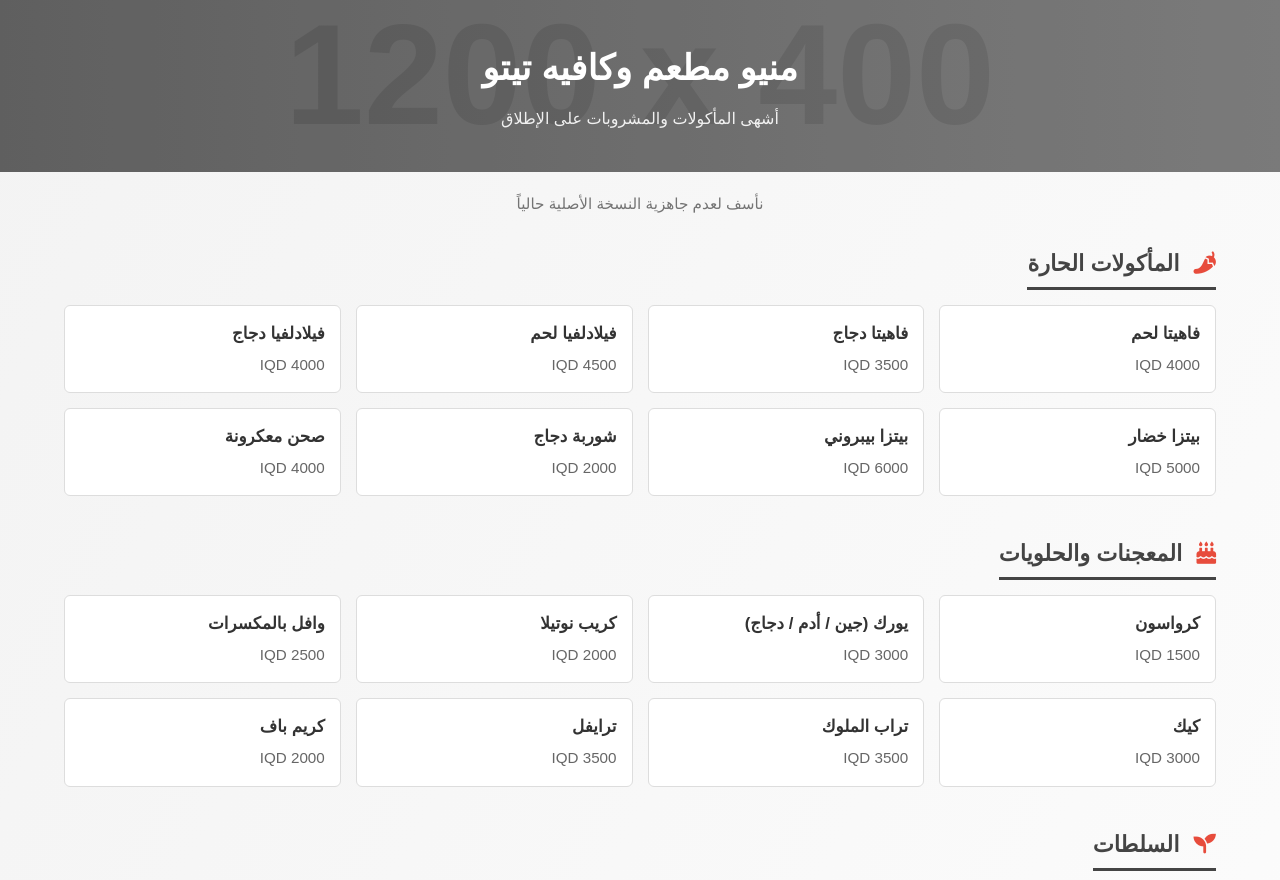
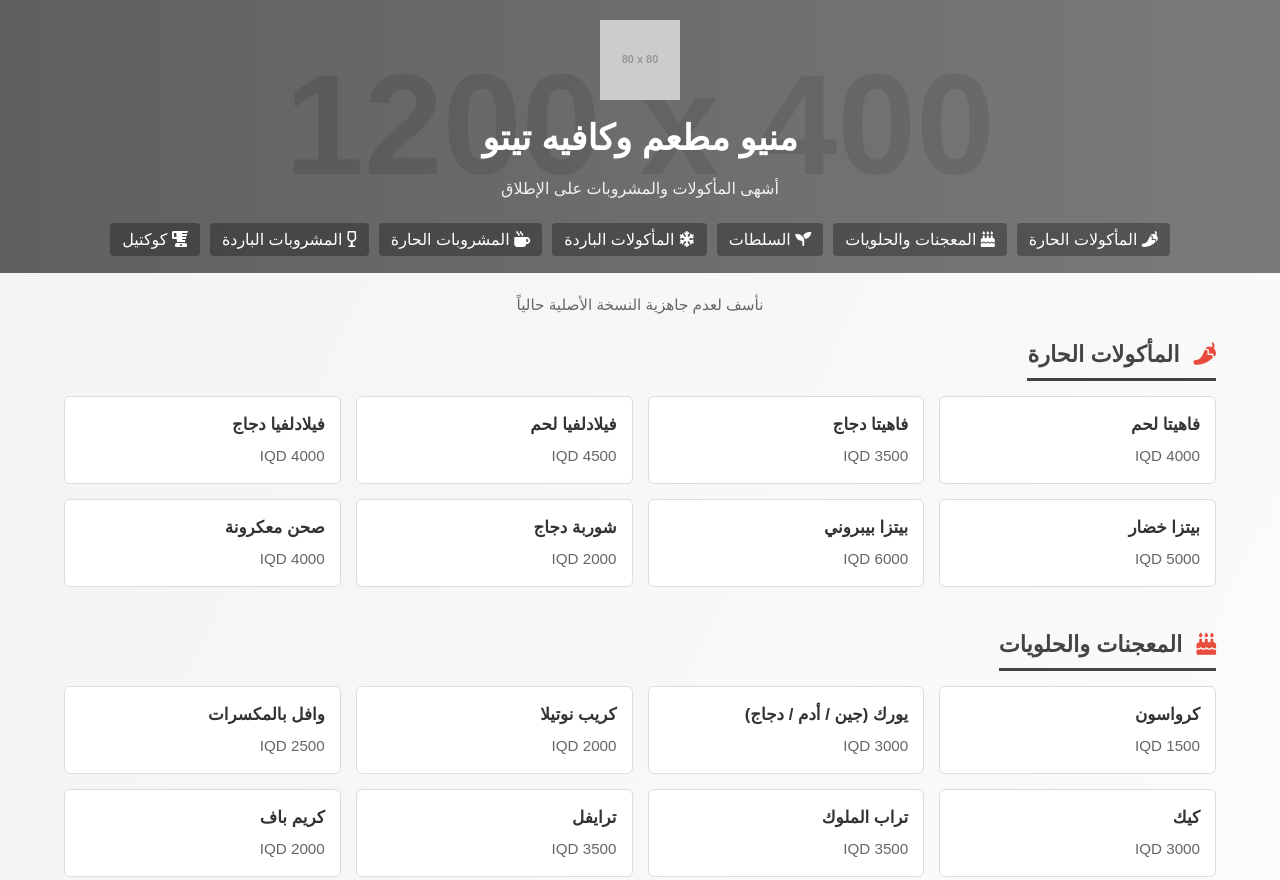
Before and after one commit to 7aider101/Re, a plain HTML site: page index.html in a window 1280 px wide. Shown: the top 880 px of the page. Drawn offline with Linux system fonts and the light colour scheme; placeholder pictures from the web are drawn by us.

Commit message:
Update index.html

```diff
--- a/index.html
+++ b/index.html
@@ -12,80 +12,106 @@
     referrerpolicy="no-referrer"
   />
   <style>
-    /* إعدادات أساسية للخط واتجاه النص */
+    /* تأثير التنقل السلس */
+    html {
+      scroll-behavior: smooth;
+    }
+    /* إعدادات أساسية */
     * {
       box-sizing: border-box;
       margin: 0;
       padding: 0;
     }
-
     body {
-      direction: rtl; /* المحتوى باللغة العربية */
-      font-family: "Tajawal", sans-serif; /* أو أي خط تفضله */
+      direction: rtl;
+      font-family: "Tajawal", sans-serif;
       background: linear-gradient(to bottom right, #f3f3f3, #ffffff);
       color: #333;
       line-height: 1.6;
     }
-
-    /* ترويسة الصفحة */
+    /* الترويسة مع الخلفية واللوجو وشريط التنقل */
     header {
       background: linear-gradient(to right, #444, #666);
       color: #fff;
       text-align: center;
-      padding: 40px 20px;
-      margin-bottom: 20px;
+      padding: 20px;
       position: relative;
       overflow: hidden;
     }
-
-    /* خلفية صورة شفافة في الهيدر (اختياري) */
     header::before {
       content: "";
       background: url('https://via.placeholder.com/1200x400/333/fff?text=Restaurant+Background') no-repeat center center;
       background-size: cover;
       opacity: 0.2;
       position: absolute;
-      top: 0; right: 0; bottom: 0; left: 0;
+      top: 0;
+      right: 0;
+      bottom: 0;
+      left: 0;
       z-index: 0;
     }
-
+    .header-content {
+      position: relative;
+      z-index: 1;
+      display: flex;
+      flex-direction: column;
+      align-items: center;
+    }
+    .logo {
+      width: 80px;
+      height: auto;
+      margin-bottom: 10px;
+    }
     header h1 {
       font-size: 2.2rem;
       margin-bottom: 10px;
-      z-index: 1; /* لجعل النص فوق صورة الخلفية */
-      position: relative;
     }
-
     header p {
       font-size: 1rem;
-      margin-bottom: 0;
       opacity: 0.9;
-      z-index: 1;
-      position: relative;
+      margin-bottom: 15px;
     }
-
-    /* حاوية المحتوى الأساسي */
+    nav {
+      margin-top: 10px;
+    }
+    nav ul {
+      list-style: none;
+      display: flex;
+      flex-wrap: wrap;
+      justify-content: center;
+      gap: 10px;
+      padding: 0;
+    }
+    nav ul li {
+      margin: 0;
+    }
+    nav ul li a {
+      color: #fff;
+      text-decoration: none;
+      padding: 8px 12px;
+      background-color: rgba(0, 0, 0, 0.3);
+      border-radius: 4px;
+      transition: background-color 0.3s ease;
+    }
+    nav ul li a:hover {
+      background-color: rgba(0, 0, 0, 0.6);
+    }
+    /* تنسيق المحتوى الرئيسي */
     .container {
       width: 90%;
       max-width: 1200px;
       margin: 0 auto 50px auto;
-      position: relative;
     }
-
-    /* نص اعتذار أو ملاحظة */
     .note {
       text-align: center;
-      margin: 0 auto 30px auto;
+      margin: 20px auto;
       color: #666;
       font-size: 0.95rem;
-      opacity: 0.9;
     }
-
-    /* عناوين الأقسام */
+    /* أقسام القائمة */
     .category {
       margin-bottom: 40px;
     }
-
     .category h2 {
       font-size: 1.4rem;
       margin-bottom: 15px;
@@ -93,21 +119,17 @@
       padding-bottom: 5px;
       border-bottom: 3px solid #444;
       color: #444;
-      position: relative;
     }
-
     .category h2 i {
       margin-left: 8px;
-      color: #e74c3c; /* لون أيقونة */
+      color: #e74c3c;
     }
-
     /* شبكة عرض العناصر */
     .menu-grid {
       display: grid;
       grid-template-columns: repeat(auto-fill, minmax(220px, 1fr));
       gap: 15px;
     }
-
     .menu-item {
       background-color: #fff;
       border: 1px solid #ddd;
@@ -117,46 +139,34 @@
       flex-direction: column;
       justify-content: space-between;
       transition: box-shadow 0.2s ease;
-      position: relative;
     }
-
     .menu-item:hover {
       box-shadow: 0 2px 8px rgba(0,0,0,0.1);
     }
-
     .item-name {
       font-weight: bold;
       font-size: 1.05rem;
       margin-bottom: 5px;
-      color: #333;
     }
-
     .item-price {
       color: #666;
       font-size: 0.95rem;
-      margin-top: auto; /* لضمان بقاء السعر في الأسفل */
+      margin-top: auto;
     }
-
-    /* فوتر بسيط */
+    /* تنسيق الفوتر */
     footer {
       text-align: center;
       background-color: #444;
       color: #fff;
       padding: 15px 20px;
       font-size: 0.9rem;
+      line-height: 1.5;
     }
-
-    /* جعل الفوتر ثابتًا بأسفل الصفحة إن أردت (اختياري)
-       ملاحظة: هذا قد يتداخل مع بعض الشاشات الصغيرة */
-    /*
-    footer {
-      position: fixed;
-      bottom: 0;
-      left: 0;
-      right: 0;
+    .footer-extra {
+      margin-top: 10px;
+      font-size: 0.8rem;
+      color: #ccc;
     }
-    */
-
     @media (max-width: 768px) {
       footer {
         position: static;
@@ -165,21 +175,35 @@
   </style>
 </head>
 <body>
-
-  <!-- الترويسة -->
+  <!-- الترويسة مع اللوجو وشريط التنقل -->
   <header>
-    <h1>منيو مطعم وكافيه تيتو</h1>
-    <p>أشهى المأكولات والمشروبات على الإطلاق</p>
+    <div class="header-content">
+      <!-- مكان عرض اللوجو -->
+      <img src="https://via.placeholder.com/80x80.png?text=Logo" alt="Logo" class="logo" />
+      <h1>منيو مطعم وكافيه تيتو</h1>
+      <p>أشهى المأكولات والمشروبات على الإطلاق</p>
+      <!-- شريط التنقل -->
+      <nav>
+        <ul>
+          <li><a href="#hot-dishes"><i class="fas fa-pepper-hot"></i> المأكولات الحارة</a></li>
+          <li><a href="#pastries"><i class="fas fa-birthday-cake"></i> المعجنات والحلويات</a></li>
+          <li><a href="#salads"><i class="fas fa-seedling"></i> السلطات</a></li>
+          <li><a href="#cold-dishes"><i class="fas fa-snowflake"></i> المأكولات الباردة</a></li>
+          <li><a href="#hot-drinks"><i class="fas fa-mug-hot"></i> المشروبات الحارة</a></li>
+          <li><a href="#cold-drinks"><i class="fas fa-wine-glass-alt"></i> المشروبات الباردة</a></li>
+          <li><a href="#cocktails"><i class="fas fa-blender"></i> كوكتيل</a></li>
+        </ul>
+      </nav>
+    </div>
   </header>
 
   <!-- حاوية المحتوى -->
   <div class="container">
-
-    <!-- ملاحظة أو تنبيه -->
+    <!-- ملاحظة -->
     <p class="note">نأسف لعدم جاهزية النسخة الأصلية حالياً</p>
 
     <!-- قسم المأكولات الحارة -->
-    <div class="category">
+    <div class="category" id="hot-dishes">
       <h2><i class="fas fa-pepper-hot"></i> المأكولات الحارة</h2>
       <div class="menu-grid">
         <div class="menu-item">
@@ -218,7 +242,7 @@
     </div>
 
     <!-- قسم المعجنات والحلويات -->
-    <div class="category">
+    <div class="category" id="pastries">
       <h2><i class="fas fa-birthday-cake"></i> المعجنات والحلويات</h2>
       <div class="menu-grid">
         <div class="menu-item">
@@ -257,7 +281,7 @@
     </div>
 
     <!-- قسم السلطات -->
-    <div class="category">
+    <div class="category" id="salads">
       <h2><i class="fas fa-seedling"></i> السلطات</h2>
       <div class="menu-grid">
         <div class="menu-item">
@@ -272,7 +296,7 @@
     </div>
 
     <!-- قسم المأكولات الباردة -->
-    <div class="category">
+    <div class="category" id="cold-dishes">
       <h2><i class="fas fa-snowflake"></i> المأكولات الباردة</h2>
       <div class="menu-grid">
         <div class="menu-item">
@@ -291,7 +315,7 @@
     </div>
 
     <!-- قسم المشروبات الحارة -->
-    <div class="category">
+    <div class="category" id="hot-drinks">
       <h2><i class="fas fa-mug-hot"></i> المشروبات الحارة</h2>
       <div class="menu-grid">
         <div class="menu-item">
@@ -342,7 +366,7 @@
     </div>
 
     <!-- قسم المشروبات الباردة -->
-    <div class="category">
+    <div class="category" id="cold-drinks">
       <h2><i class="fas fa-wine-glass-alt"></i> المشروبات الباردة</h2>
       <div class="menu-grid">
         <div class="menu-item">
@@ -409,7 +433,7 @@
     </div>
 
     <!-- قسم الكوكتيل -->
-    <div class="category">
+    <div class="category" id="cocktails">
       <h2><i class="fas fa-blender"></i> كوكتيل</h2>
       <div class="menu-grid">
         <div class="menu-item">
@@ -435,12 +459,20 @@
       </div>
     </div>
 
+    <!-- قسم معلومات التواصل والحقوق -->
+    <div class="category" id="contact" style="text-align: center; margin-top: 40px;">
+      <h2><i class="fas fa-address-book"></i> تواصل معنا</h2>
+      <p>للتواصل مع المنشى: <strong>example@example.com</strong> - هاتف: <strong>+964 123 4567</strong></p>
+      <p class="footer-extra">تصميم وبرمجة: ChatGPT - جميع الحقوق محفوظة.</p>
+    </div>
+
   </div>
 
-  <!-- فوتر الصفحة -->
   <footer>
     © 2025 مطعم وكافيه تيتو. جميع الحقوق محفوظة.
+    <div class="footer-extra">
+      للتواصل: example@example.com - هاتف: +964 123 4567 | تصميم وبرمجة: ChatGPT
+    </div>
   </footer>
-
 </body>
-  </html>
+</html>
```
